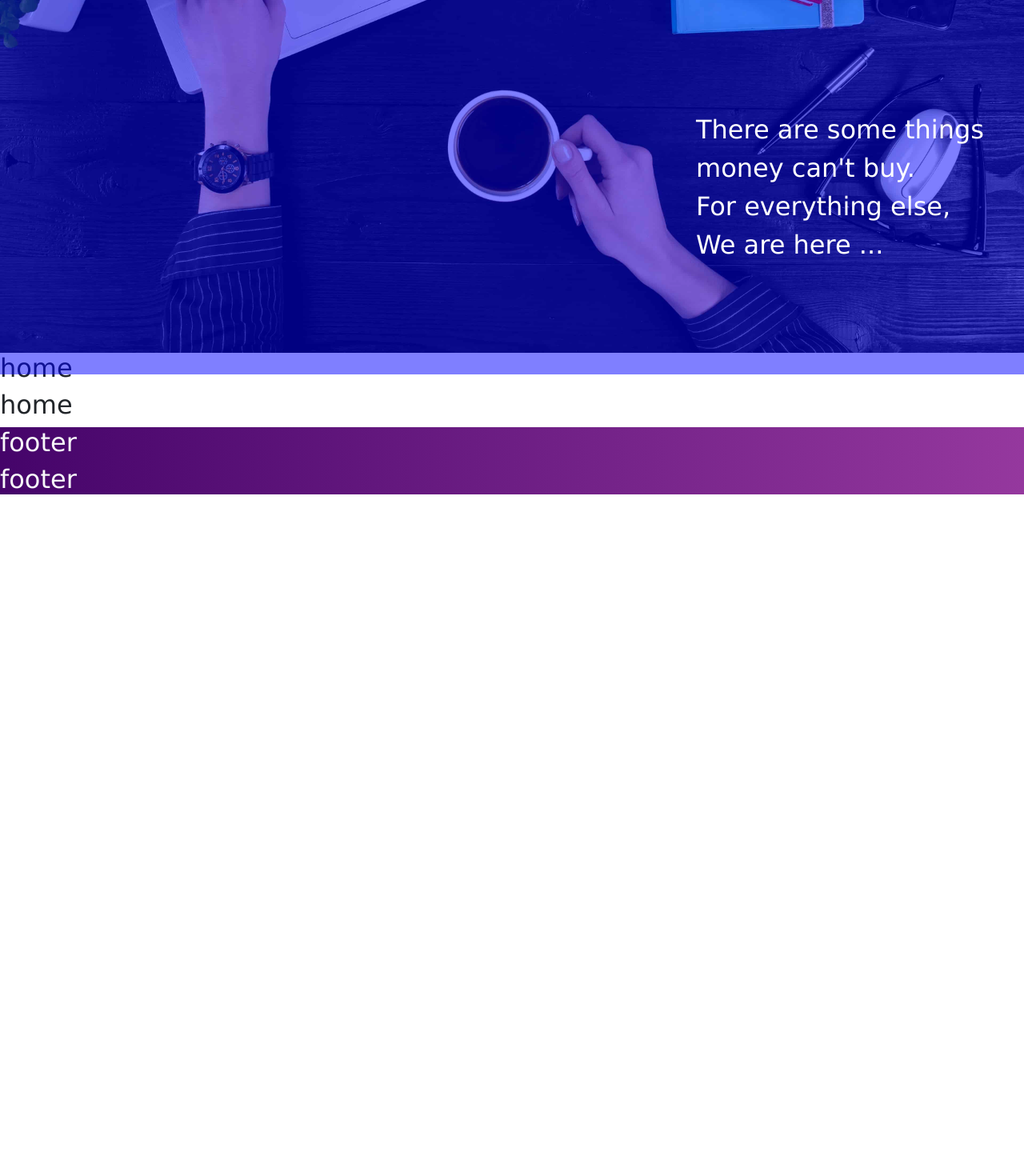
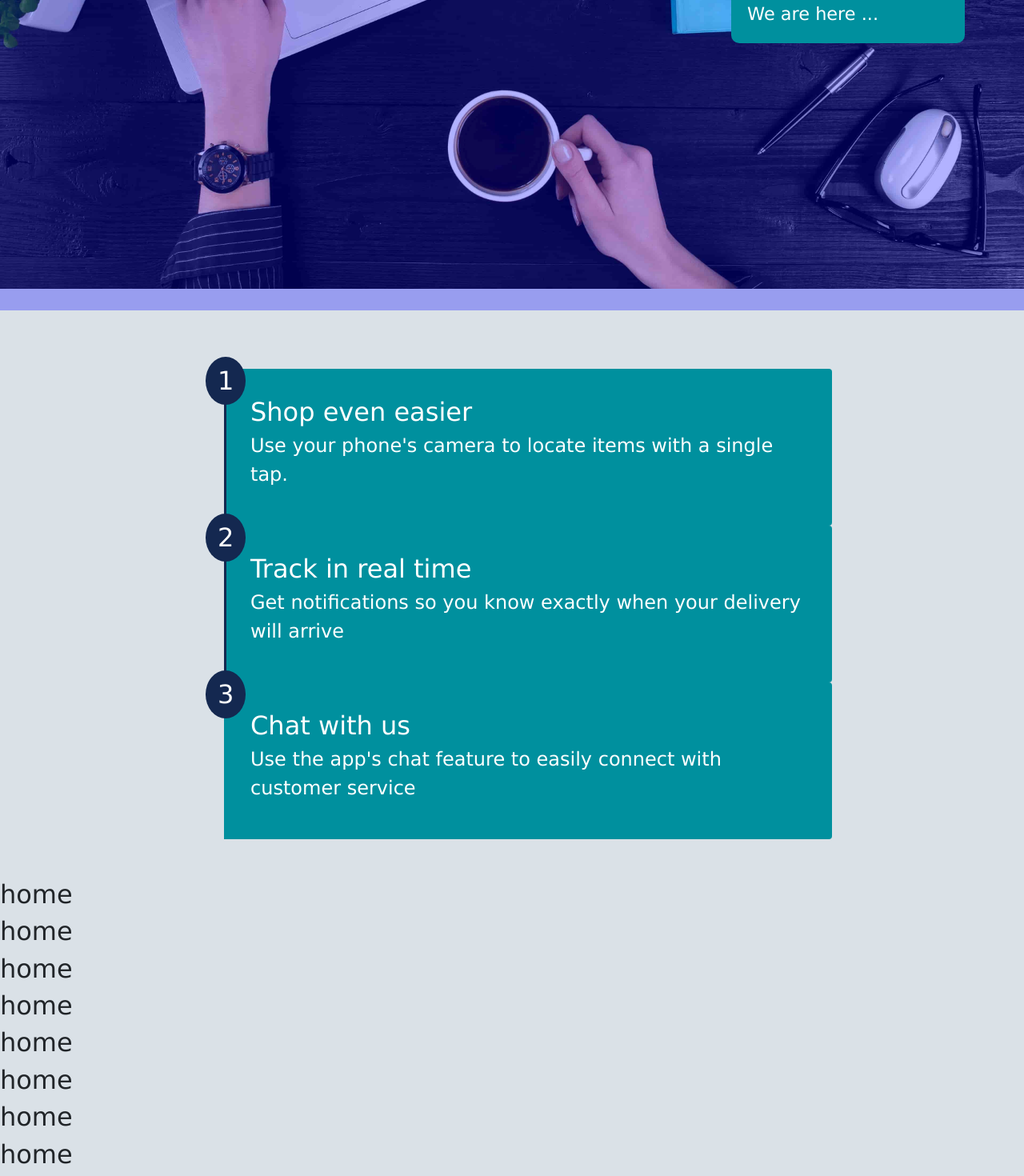
Before and after one commit to madhavnagpal/ecommerce-project, a React (Create React App) app in the folder client/: page / in a window 1280 px wide. Shown: the part 420-1890 px from the top of the page at 80% size. Before the commit the page ends 1046 px from the top, so only its background shows below. Built offline with nearby package versions, Linux system fonts and the light colour scheme.

Commit message:
added timeline
Signed-off-by: Madhav Nagpal <mr.madhavnagpal@gmail.com>

```diff
--- a/client/src/App.css
+++ b/client/src/App.css
@@ -2,3 +2,6 @@
   font-family: "Lucida Sans", "Lucida Sans Regular", "Lucida Grande",
     "Lucida Sans Unicode", Geneva, Verdana, sans-serif;
 }
+body {
+  background-color: #dae1e7;
+}
--- a/client/src/components/Footer.js
+++ b/client/src/components/Footer.js
@@ -3,7 +3,7 @@ import React, { Component } from "react";
 export class Footer extends Component {
   render() {
     return (
-      <div className="bg-dark text-light" style={gradStyle}>
+      <div className="text-light" style={gradStyle}>
         <h2>footer</h2>
         <h2>footer</h2>
       </div>
@@ -11,7 +11,7 @@ export class Footer extends Component {
   }
 }
 const gradStyle = {
-  backgroundImage: "linear-gradient(90deg, 	#45046a,#95389e	)",
   color: "white",
+  backgroundColor: "#00909e",
 };
 export default Footer;
--- a/client/src/components/MyNavbar.js
+++ b/client/src/components/MyNavbar.js
@@ -34,12 +34,9 @@ export default function MyNavbar() {
   );
 }
 const gradStyle = {
-  // backgroundImage: "linear-gradient(90deg,,#00a1ab)",
   color: "white",
   zIndex: "3",
-  background: "rgb(2,0,36)",
-  background:
-    "linear-gradient(90deg, rgba(2,0,36,1) 0%, rgba(5,3,67,1) 13%, rgba(8,7,106,1) 29%, rgba(9,9,121,1) 35%, rgba(8,25,131,1) 40%, rgba(7,59,154,1) 51%, rgba(6,81,168,1) 58%, rgba(5,106,185,1) 66%, rgba(3,140,208,1) 77%, rgba(2,168,226,1) 86%, rgba(1,199,247,1) 96%, rgba(0,212,255,1) 100%)",
+  backgroundColor: "#00909e",
 };
 
 const StyledLink = styled(Link)`
--- a/client/src/components/home/Home.js
+++ b/client/src/components/home/Home.js
@@ -1,10 +1,22 @@
 import React, { Component } from "react";
 import Showcase from "./Showcase";
+import Timeline from "./timeline/Timeline";
 export class Home extends Component {
   render() {
     return (
       <div>
         <Showcase />
+        <Timeline />
+        <h2>home</h2>
+        <h2>home</h2>
+        <h2>home</h2>
+        <h2>home</h2>
+        <h2>home</h2>
+        <h2>home</h2>
+        <h2>home</h2>
+        <h2>home</h2>
+        <h2>home</h2>
+        <h2>home</h2>
         <h2>home</h2>
         <h2>home</h2>
       </div>
--- a/client/src/components/home/Showcase.js
+++ b/client/src/components/home/Showcase.js
@@ -19,7 +19,7 @@ export class Showcase extends Component {
 
 const parallaxStyle = {
   width: "100%",
-  height: "100vh",
+  height: "90vh",
   background: "url('/media/two-20.jpg')",
   backgroundAttachment: "fixed",
   backgroundSize: "cover",
@@ -27,20 +27,24 @@ const parallaxStyle = {
 };
 const overlay = {
   width: "100%",
-  height: "111vh",
+  height: "101vh",
   position: "absolute",
   top: "0",
   left: "0",
   zIndex: "2",
-  backgroundColor: "rgb(0,0,255,0.5)",
+  backgroundColor: "rgb(0,0,255,0.3)",
 };
 const textOverlay = {
   position: "absolute",
-  bottom: "50px",
-  right: "50px",
-  color: "white",
-  fontSize: "2rem",
+  top: "300px",
+  right: "10px",
+  color: "#fff",
+  fontSize: "1.4rem",
   zIndex: "4",
+  padding: "20px",
+  marginRight: "5%",
+  backgroundColor: "#00909e",
+  borderRadius: "10px",
 };
 
 export default Showcase;
--- /dev/null
+++ b/client/src/components/home/timeline/Timeline.js
@@ -0,0 +1,39 @@
+import React, { Component } from "react";
+import "./timeline.css";
+
+export class Timeline extends Component {
+  render() {
+    return (
+      <ul className="timeline">
+        <li>
+          <span>1</span>
+          <div className="content rounded-right">
+            <span>Shop even easier</span>
+            <p>Use your phone's camera to locate items with a single tap.</p>
+          </div>
+        </li>
+        <li>
+          <span>2</span>
+          <div className="content rounded-right">
+            <span>Track in real time</span>
+            <p>
+              Get notifications so you know exactly when your delivery will
+              arrive
+            </p>
+          </div>
+        </li>
+        <li>
+          <span>3</span>
+          <div className="content rounded-right">
+            <span>Chat with us</span>{" "}
+            <p>
+              Use the app's chat feature to easily connect with customer service
+            </p>
+          </div>
+        </li>
+      </ul>
+    );
+  }
+}
+
+export default Timeline;
--- /dev/null
+++ b/client/src/components/home/timeline/timeline.css
@@ -0,0 +1,33 @@
+.timeline {
+  list-style-type: none;
+  width: 80%;
+  max-width: 800px;
+  margin: 50px auto;
+  font-size: 1.5rem;
+  margin-top: 100px;
+}
+li {
+  position: relative;
+}
+li > span {
+  font-size: 2rem;
+  background-color: #142850;
+  color: white;
+  padding: 6px 15px;
+  border-radius: 50%;
+  position: absolute;
+  top: -15px;
+  left: -23px;
+}
+.content {
+  background-color: #00909e;
+  color: white;
+  padding: 30px 30px;
+  border-left: solid #142850 3px;
+}
+li:last-child .content {
+  border-left: solid transparent 3px;
+}
+.content span {
+  font-size: 2rem;
+}
```
